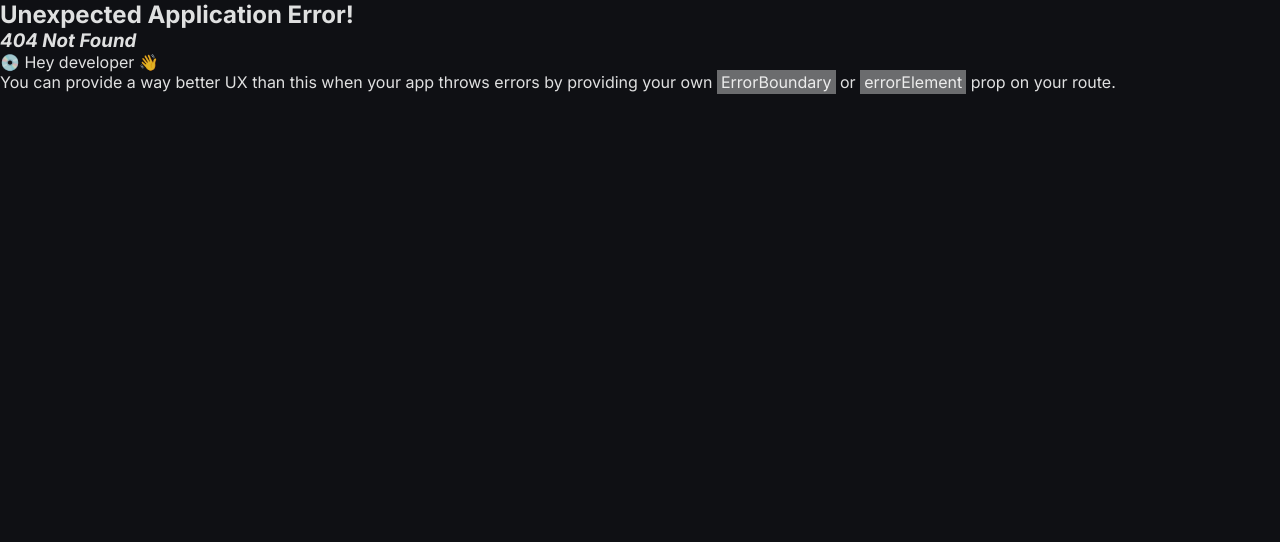
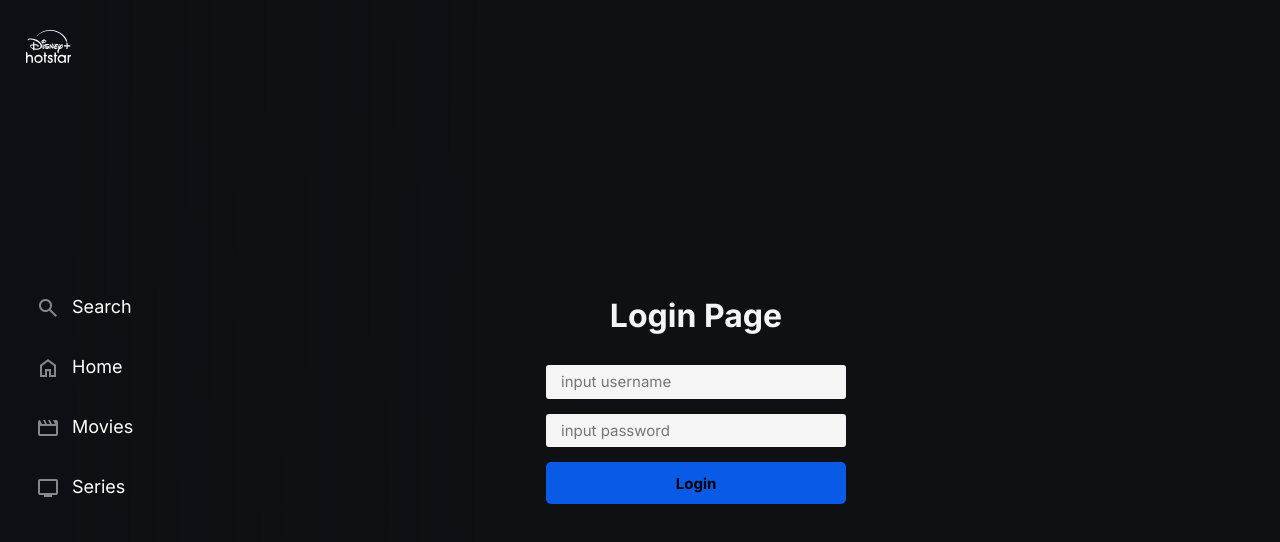
Before and after one commit to VsalCode/disneyplus-app, a React (Vite) app: page /login in a window 1280 px wide. Before the commit this address had no page. Shown: the top 542 px of the page. Built offline with nearby package versions, Linux system fonts and the light colour scheme; no server answers.

Commit message:
feat: add Firebase integration and login page

```diff
--- a/package.json
+++ b/package.json
@@ -11,6 +11,7 @@
   },
   "dependencies": {
     "clsx": "^2.1.1",
+    "firebase": "^11.4.0",
     "react": "^19.0.0",
     "react-dom": "^19.0.0",
     "react-router-dom": "^7.3.0",
--- a/src/App.tsx
+++ b/src/App.tsx
@@ -6,6 +6,8 @@ import Movies from "./pages/Movies"
 import TvSeries from "./pages/TvSeries/index.tsx"
 import MoviesDetail from "./pages/MoviesDetail/index.tsx"
 import TvSeriesDetail from "./pages/TvSeriesDetail/index.tsx"
+import Login from "./pages/Login/index.tsx"
+import "./firebase"
 
 const router = createBrowserRouter([
   {
@@ -35,6 +37,10 @@ const router = createBrowserRouter([
         path: "/tv/:id",
         element: <TvSeriesDetail/>
       },
+      {
+        path: "/login",
+        element: <Login/>
+      },
     ]
   }
 ])
--- /dev/null
+++ b/src/firebase/index.tsx
@@ -0,0 +1,15 @@
+import { initializeApp } from "firebase/app"
+
+const firebaseConfig = {
+  apiKey: import.meta.env.VITE_FIREBASE_API_KEY,
+  authDomain: "disneyplus-clone-3455a.firebaseapp.com",
+  projectId: "disneyplus-clone-3455a",
+  storageBucket: "disneyplus-clone-3455a.firebasestorage.app",
+  messagingSenderId: "24658548868",
+  appId: "1:24658548868:web:865bc9c7cd0dbb82b28ad1",
+  measurementId: "G-Q5C1W46KEX"
+};
+
+const firebaseapp = initializeApp(firebaseConfig);
+
+export default firebaseapp
--- a/src/hooks/useDebounce.ts
+++ b/src/hooks/useDebounce.ts
@@ -1,6 +1,6 @@
 import { useEffect, useState } from "react";
 
-const useDebounce = (value: string | number, delay: number = 300) => {
+const useDebounce = (value: string | number, delay: number = 300,) => {
   const [debouncedValue, setDebouncedValue] = useState(value);
 
   useEffect(() => {
--- a/src/pages/Home/index.tsx
+++ b/src/pages/Home/index.tsx
@@ -40,7 +40,13 @@ const Home = () => {
           {!loading && (data?.results ?? []).map((content: any) => (
               <SectionItem key={content.id}>
                 <ContentCard
-                  onClick={() => navigate(`/${content.media_type === 'movie' ? 'movie' : 'tv'}`)}
+                  onClick={() =>
+                    navigate(
+                      `/${content.media_type === "movie" ? "movie" : "tv"}/${
+                        content.id
+                      }`
+                    )
+                  }
                   title={content.title || content.name}
                   description={content.overview}
                   posterImage={`https://image.tmdb.org/t/p/w500/${content.poster_path}`}
--- /dev/null
+++ b/src/pages/Login/index.module.css
@@ -0,0 +1,43 @@
+.container{
+  display: flex;
+  align-items: center;
+  justify-content: center;
+  height: 100vh;
+  flex-direction: column;
+}
+
+.container > h1 {
+  color: #f5f5f5;
+  margin-bottom: 30px;
+}
+
+.formWrapper{
+  display: flex;
+  flex-direction: column;
+  width: 300px;
+}
+
+.formWrapper > input {
+  height: 45px;
+  margin: 0 0 15px 0;
+  padding: 0 15px;
+  font-size: 15px;
+  color: black;
+  background-color: #f5f5f5;
+  outline: none;
+  border: none;
+  border-radius: 3px;
+}
+
+.formWrapper > button {
+  height: 40%;
+  font-size: 15px;
+  background-color: #095ae6;
+  border: none;
+  font-weight: 700;
+  border-radius: 5px;
+}
+
+.formWrapper > button:hover{
+  background-color: #062794;
+}
--- /dev/null
+++ b/src/pages/Login/index.tsx
@@ -0,0 +1,33 @@
+import React, { useState } from "react";
+import styles from './index.module.css'
+
+const Login = () => {
+  const [username, setUsername] = useState("");
+  const [password, setPassword] = useState("");
+
+  const handleSubmit = (e: React.FormEvent<HTMLFormElement>) => {
+    e.preventDefault();
+    console.log(Login);
+  };
+
+  return (
+    <div className={styles.container}>
+      <h1>Login Page</h1>
+      <form action="" onSubmit={handleSubmit} className={styles.formWrapper}>
+        <input
+        onChange={(e) => setUsername(e.target.value)}
+        value={username}
+        type="text"
+        placeholder="input username" />
+        <input
+        onChange={(e) => setPassword(e.target.value)}
+        value={password}
+        type="password"
+        placeholder="input password" />
+        <button type="submit">Login</button>
+      </form>
+    </div>
+  );
+};
+
+export default Login;
--- a/src/pages/Search/index.tsx
+++ b/src/pages/Search/index.tsx
@@ -3,12 +3,15 @@ import ContentCard from "../../components/ContentCard";
 import useFetch from "../../hooks/useFetch";
 import { useState } from "react";
 import useDebounce from "../../hooks/useDebounce";
+import { useNavigate } from "react-router-dom";
 
 const Search = () => {
   const API_KEY = import.meta.env.VITE_API_KEY;
   const [search, setSearch] = useState("");
 
   const debouncedSearch = useDebounce(search)
+  const navigate = useNavigate()
+
 
   const { data: movieData, loading: movieLoading } = useFetch(`https://api.themoviedb.org/3/search/movie?api_key=${API_KEY}&query=${debouncedSearch}`);
   const { data: tvData, loading: tvLoading } = useFetch(`https://api.themoviedb.org/3/search/tv?api_key=${API_KEY}&query=${debouncedSearch}`);
@@ -53,6 +56,7 @@ const Search = () => {
             {movieData?.results &&
               movieData.results.map((movieItem: any) => (
                 <ContentCard
+                  onClick={() => navigate(`/movie/${movieItem.id}`)}
                   key={movieItem.id}
                   title={movieItem.title}
                   description={movieItem.overview}
@@ -69,6 +73,7 @@ const Search = () => {
               tvData.results.length > 0 &&
               tvData.results.map((tvItem: any) => (
                 <ContentCard
+                  onClick={() => navigate(`/tv/${tvItem.id}`)}
                   title={tvItem.name}
                   description={tvItem.overview}
                   posterImage={`https://image.tmdb.org/t/p/w342/${tvItem.poster_path}`}
--- a/src/pages/TvSeriesDetail/index.tsx
+++ b/src/pages/TvSeriesDetail/index.tsx
@@ -10,18 +10,27 @@ import {useParams } from "react-router-dom";
 const TvSeriesDetail = () => {
   const API_KEY = import.meta.env.VITE_API_KEY
 
-  const [activeSeason, setActiveSeason] = useState(0)
+  const [activeSeason, setActiveSeason] = useState(0);
 
-  const { id } = useParams()
-  const { data } = useFetch(`https://api.themoviedb.org/3/tv/${id}?api_key=${API_KEY}`)
+  const { id } = useParams();
+  const { data } = useFetch(
+    `https://api.themoviedb.org/3/tv/${id}?api_key=${API_KEY}`
+  );
 
-  const { data: seasonData } = useFetch(`https://api.themoviedb.org/3/tv/${id}/season/${activeSeason}?api_key=${API_KEY}`)
+  const { data: seasonData } = useFetch(
+    `https://api.themoviedb.org/3/tv/${id}/season/${activeSeason}?api_key=${API_KEY}`
+  );
+
+  console.log({
+    data,
+    seasonData,
+  });
 
   return (
     <div>
       <ImageBanner
+        alt={data?.name}
         src={`https://image.tmdb.org/t/p/original/${data?.backdrop_path}`}
-        alt={data?.name}
       />
       <BannerDetail
         title={data?.name}
@@ -29,40 +38,40 @@ const TvSeriesDetail = () => {
         releaseDate={data?.first_air_date}
         genres={data?.genres?.map((genre: any) => ({
           id: genre.id,
-          name: genre.name
+          name: genre.name,
         }))}
         language={data?.original_language}
       />
       <BannerMask>
         <h1 className={styles.seasonTitle}>Seasons</h1>
         <div className={styles.tabsSection}>
-          {
-            data?.seasons?.map((seasonItem: any) => {
+          {data?.seasons?.map((seasonItem: any) => {
+            return (
               <span
-              data-active={seasonItem.season_number === activeSeason}
-              onClick={() => setActiveSeason(seasonItem.season_number)}
-              key={seasonItem.id}>{seasonItem.name}</span>
-            })
-          }
-          <span>Season 2</span>
-          <span>Season 3</span>
+                data-active={seasonItem.season_number === activeSeason}
+                onClick={() => setActiveSeason(seasonItem.season_number)}
+                key={seasonItem.id}
+              >
+                {seasonItem.name}
+              </span>
+            );
+          })}
         </div>
         <div>
-          {
-            seasonData?.episodes?.map((episode: any) => {
-              return(
-                <EpisodeItem
+          {seasonData?.episodes?.map((episode: any) => {
+            return (
+              <EpisodeItem
+                key={episode.id}
                 imageUrl={`https://image.tmdb.org/t/p/w500/${episode.still_path}`}
                 title={episode.name}
                 season={episode.season_number}
                 episode={episode.episode_number}
-                duration={episode.runtime}
+                duration={episode.runtime + "m"}
                 date={episode.air_date}
                 desc={episode.overview}
               />
-              )
-            })
-          }
+            );
+          })}
         </div>
       </BannerMask>
     </div>
```
Also changed, not shown: 2 other files (tests, documents, lock files or other folders).
